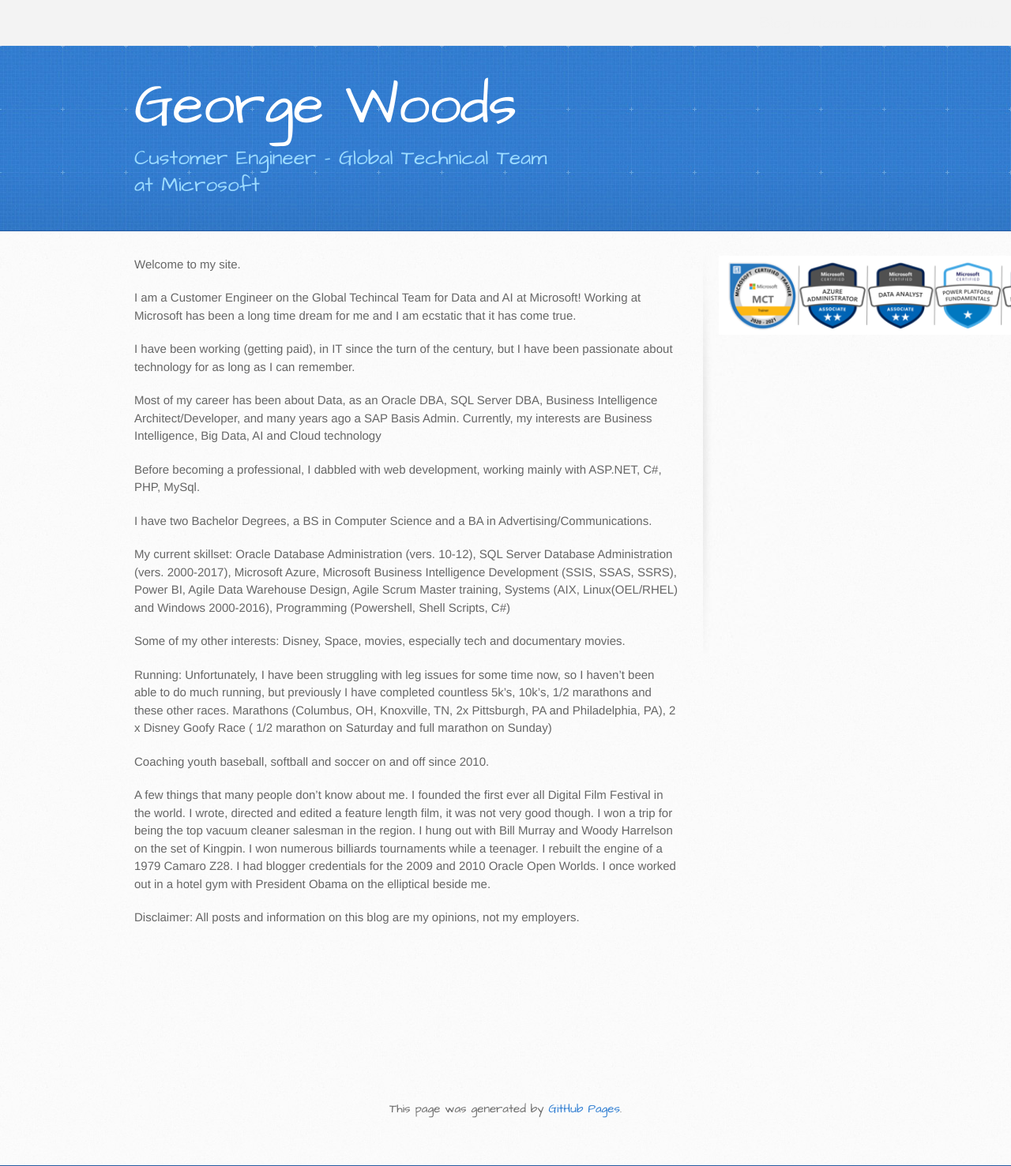
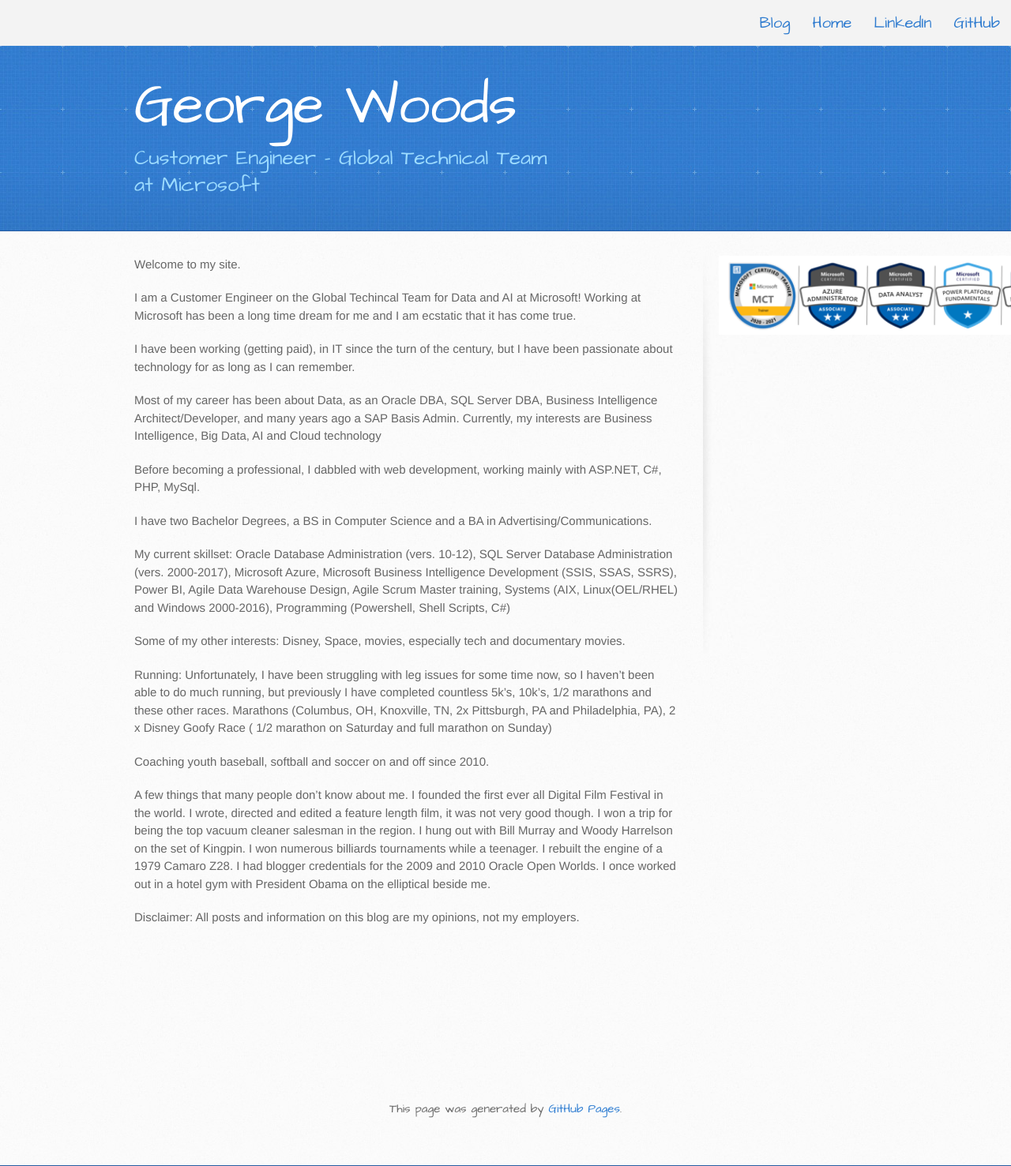
Before and after one commit to gvwoods/gvwoods.github.io, a Jekyll site: the page built from index.md, in a window 1280 px wide. Shown: the whole page at 79% size. Built offline with Jekyll 4.4.1, drawn with Linux system fonts in a browser that asks for light colours; our own code applies the rules of GitHub Pages for plain Markdown files.

Commit message:
Update stylesheet.css

```diff
--- a/stylesheets/stylesheet.css
+++ b/stylesheets/stylesheet.css
@@ -422,7 +422,7 @@
 /* Style the links inside the navigation bar */
 .topnav a {
   float: right;
-  color: #f2f2f2;
+  color: #2e7bcf;
   text-align: center;
   text-decoration: none;
   padding: 14px;
```
